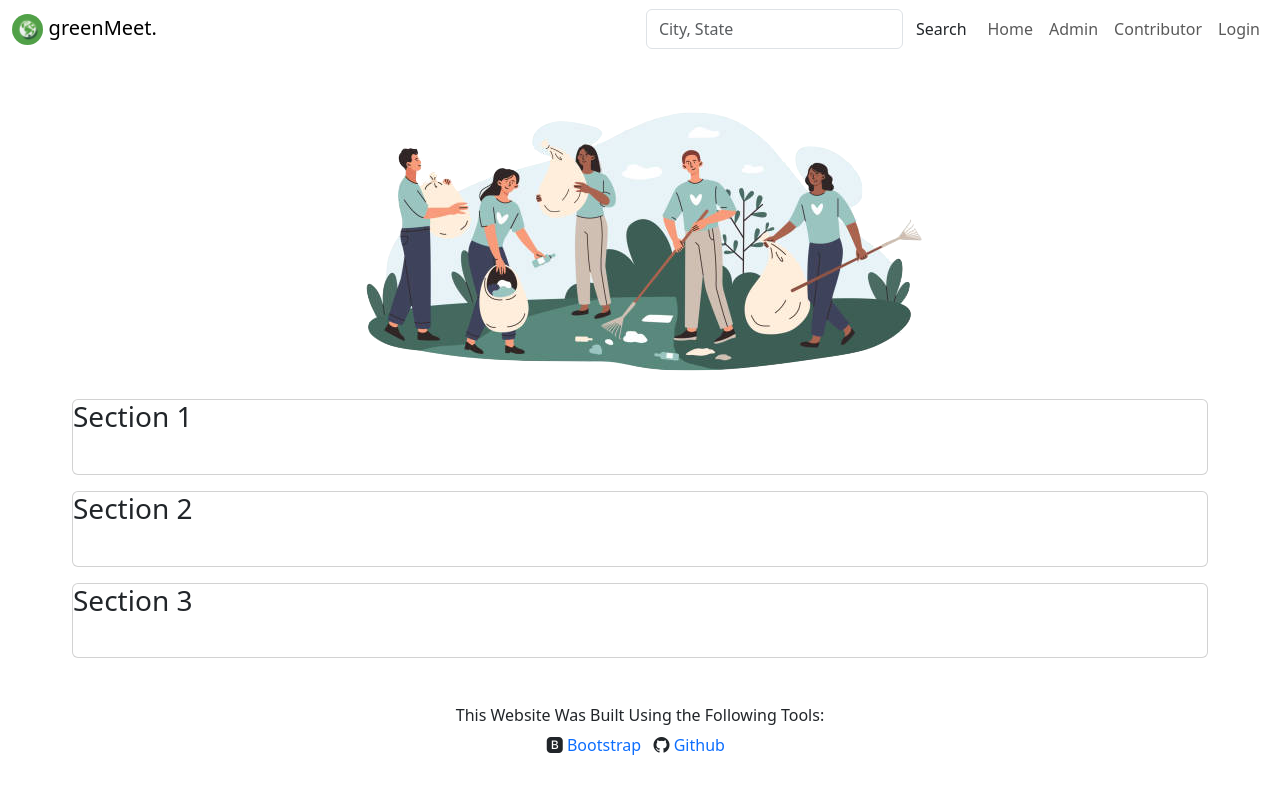
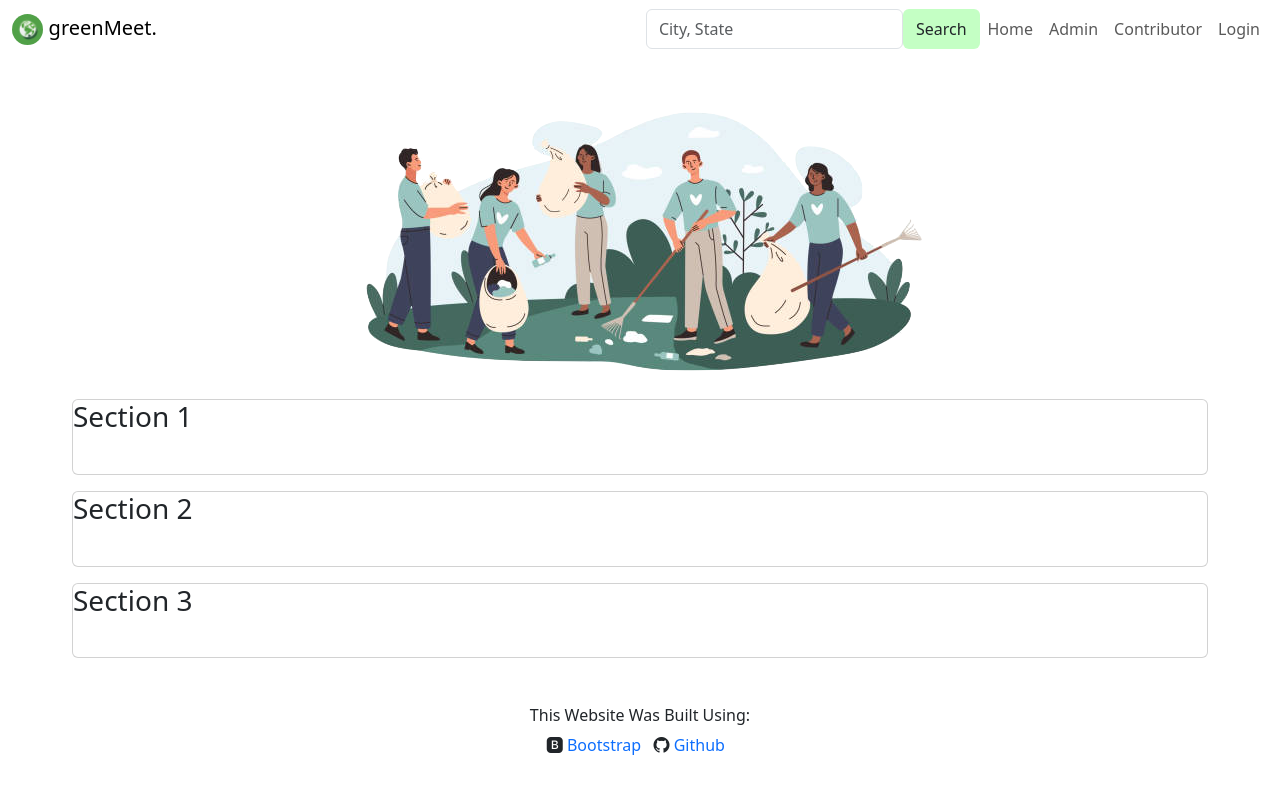
Before and after one commit to katiewimmer/devfest24, a Flask app: page / in a window 1280 px wide. Run offline with Flask 3, Linux system fonts and the light colour scheme; parts of the project's set-up code (start-up, migrations or seed data) failed here and were passed over.

Commit message:
added color and fixed footer text

```diff
--- a/templates/admin.html
+++ b/templates/admin.html
@@ -93,7 +93,7 @@
     <footer class="container-fluid sticky-bottom bg-body-tertiary" id="footer">
       <div class="row text-center">
         <div class="col-sm-12 mt-4">
-          <h6>This Website Was Built Using the Following Tools:</h6>
+          <h6>This Website Was Built Using:</h6>
           <p>
           <i class="bi bi-bootstrap-fill"></i>
           <a class="link-underline link-underline-opacity-0" href="https://getbootstrap.com/" rel="noopener noreferrer" target="_blank">Bootstrap &nbsp;</a>
--- a/templates/index.html
+++ b/templates/index.html
@@ -30,7 +30,7 @@
                     <!--Search Bar-->
                     <form action="/searchbar" method="GET" class="d-flex" role="search">
                         <input class="form-control ms-auto" type="search" name="searched" placeholder="City, State" aria-label="Search">
-                        <button class="btn btn btn-outline-" type="submit">Search</button>
+                        <button class="btn" style="background-color: #C4FFC4;" type="submit">Search</button>
                     </form>
                     <!--Link to Other Pages-->
                     <li class="nav-item">
@@ -100,7 +100,7 @@
     <footer class="container-fluid bg-body-quartary" id="footer">
         <div class="row text-center">
         <div class="col-sm-12 mt-4">
-            <h6>This Website Was Built Using the Following Tools:</h6>
+            <h6>This Website Was Built Using:</h6>
             <p>
             <i class="bi bi-bootstrap-fill"></i>
             <a class="link-underline link-underline-opacity-0" href="https://getbootstrap.com/" rel="noopener noreferrer" target="_blank">Bootstrap &nbsp;</a>
--- a/templates/login.html
+++ b/templates/login.html
@@ -133,7 +133,7 @@
     <footer class="container-fluid bg-body-tertiary" id="footer">
       <div class="row text-center">
       <div class="col-sm-12 mt-4">
-          <h6>This Website Was Built Using the Following Tools:</h6>
+        <h6>This Website Was Built Using:</h6>
           <p>
           <i class="bi bi-bootstrap-fill"></i>
           <a class="link-underline link-underline-opacity-0" href="https://getbootstrap.com/" rel="noopener noreferrer" target="_blank">Bootstrap &nbsp;</a>
--- a/templates/search.html
+++ b/templates/search.html
@@ -48,10 +48,10 @@
     <div class="container-fluid" id="content">
         <form action="/searchbar" method="GET" class="d-flex mx-auto my-5 w-50" role="search">
             <input class="form-control" type="search" name="searched" placeholder="City, State" aria-label="Search">
-            <button class="btn btn-primary ms-1" type="submit">Search</button>
+            <button class="btn ms-1" style="background-color: #C4FFC4;" type="submit">Search</button>
         </form>
     </div>
-
+    <!--Results of Search-->
     <div class="container py-4">
         {% for item in events %}
         <div class="card mx-auto">
@@ -82,7 +82,7 @@
     <footer class="container-fluid bg-body-quartary" id="footer">
         <div class="row text-center">
         <div class="col-sm-12 mt-4">
-            <h6>This Website Was Built Using the Following Tools:</h6>
+            <h6>This Website Was Built Using:</h6>
             <p>
             <i class="bi bi-bootstrap-fill"></i>
             <a class="link-underline link-underline-opacity-0" href="https://getbootstrap.com/" rel="noopener noreferrer" target="_blank">Bootstrap &nbsp;</a>
--- a/templates/signup.html
+++ b/templates/signup.html
@@ -132,7 +132,7 @@
     <footer class="container-fluid bg-body-tertiary" id="footer">
       <div class="row text-center">
       <div class="col-sm-12 mt-4">
-          <h6>This Website Was Built Using the Following Tools:</h6>
+          <h6>This Website Was Built Using:</h6>
           <p>
           <i class="bi bi-bootstrap-fill"></i>
           <a class="link-underline link-underline-opacity-0" href="https://getbootstrap.com/" rel="noopener noreferrer" target="_blank">Bootstrap &nbsp;</a>
```
Also changed, not shown: templates/script.js (deleted).
